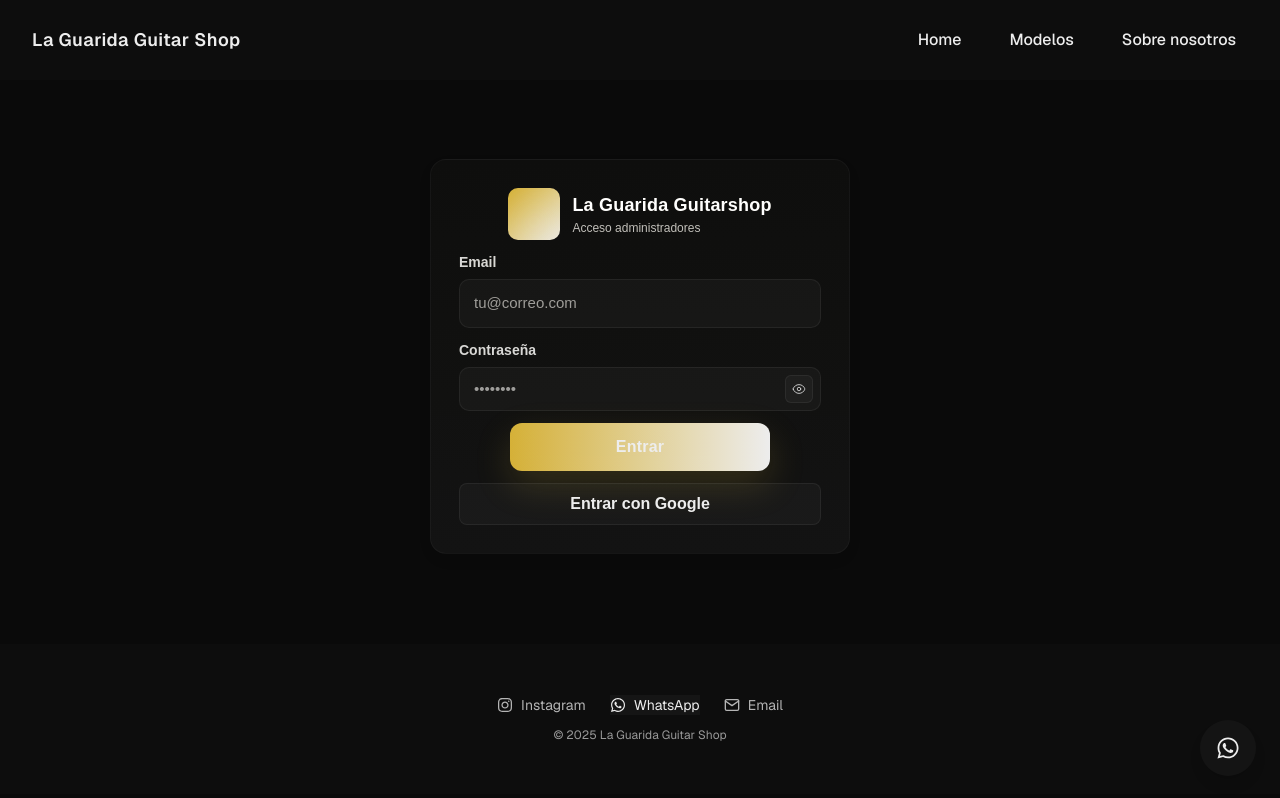
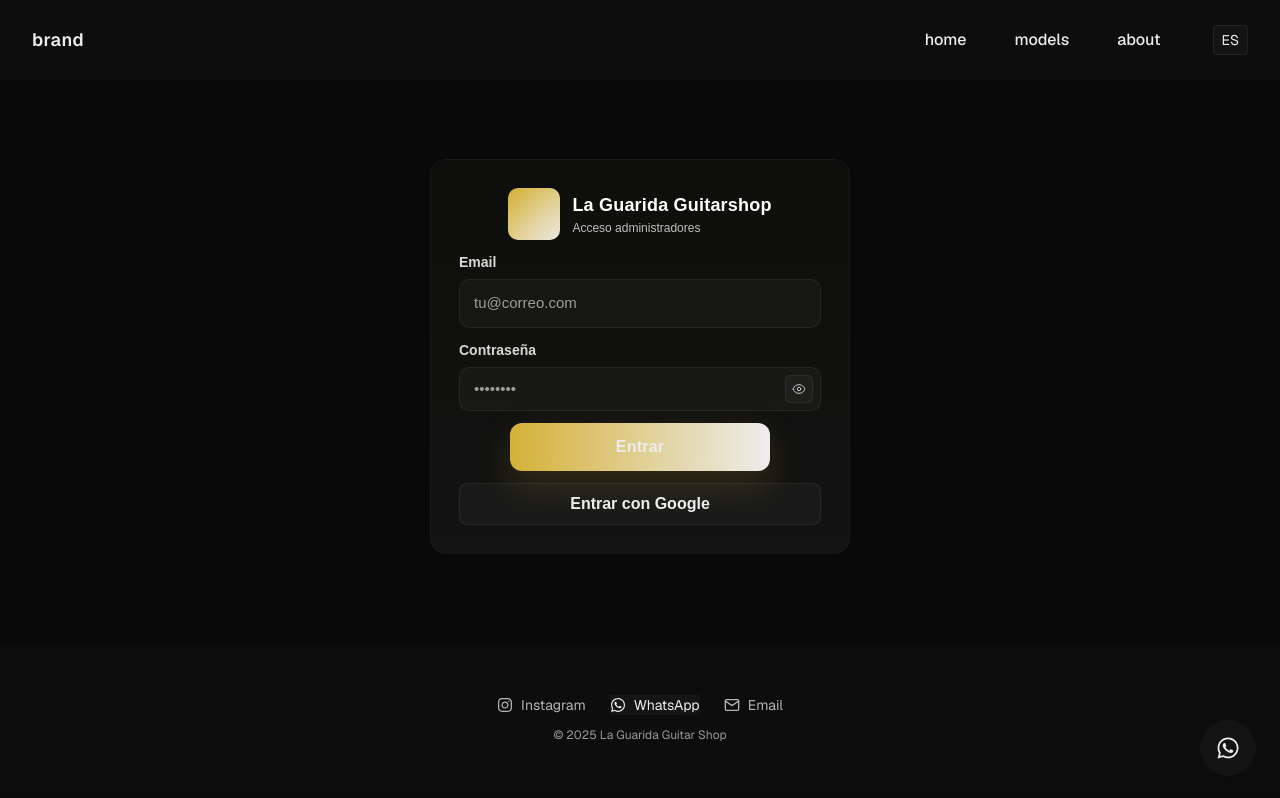
Before and after one commit to agusttin-ader/laguaridaguitarshop, a Next.js app: page /admin/login in a window 1280 px wide. Built offline with nearby package versions, Linux system fonts and the light colour scheme; no server answers.

Commit message:
feat(i18n): add react-i18next toggle, provider and locale files

```diff
--- a/app/components/Header.jsx
+++ b/app/components/Header.jsx
@@ -3,9 +3,12 @@
 import { useState } from "react";
 import Link from "next/link";
 import { FiMenu, FiX } from 'react-icons/fi'
+import { useTranslation } from 'react-i18next'
+import LanguageToggle from './LanguageToggle'
 
 export default function Header() {
   const [open, setOpen] = useState(false);
+  const { t } = useTranslation();
 
   const navLinkClass =
     "px-3 py-2 text-sm md:text-base font-medium transition-colors duration-200 ease-out hover:text-[var(--gold-100)] focus-visible:outline-none focus-visible:ring-2 focus-visible:ring-[var(--gold-100)]/60";
@@ -18,20 +21,21 @@
           className="text-lg font-semibold tracking-wide hover:text-[var(--gold-100)] transition-colors duration-200"
           aria-label="Ir a inicio"
         >
-          La Guarida Guitar Shop
+          {t('brand')}
         </Link>
 
         {/* Desktop nav */}
         <nav className="hidden items-center gap-6 md:flex" aria-label="Principal">
           <Link href="/" className={navLinkClass}>
-            Home
+            {t('home')}
           </Link>
           <Link href="/modelos" className={navLinkClass}>
-            Modelos
+            {t('models')}
           </Link>
           <Link href="/contacto" className={navLinkClass}>
-            Sobre nosotros
+            {t('about')}
           </Link>
+          <LanguageToggle />
         </nav>
 
         {/* Mobile menu button */}
@@ -59,22 +63,25 @@
             className="py-2 transition-colors duration-200 ease-out hover:text-[var(--gold-100)] focus-visible:outline-none focus-visible:ring-2 focus-visible:ring-[var(--gold-100)]/60"
             onClick={() => setOpen(false)}
           >
-            Home
+            {t('home')}
           </Link>
           <Link
             href="/modelos"
             className="py-2 transition-colors duration-200 ease-out hover:text-[var(--gold-100)] focus-visible:outline-none focus-visible:ring-2 focus-visible:ring-[var(--gold-100)]/60"
             onClick={() => setOpen(false)}
           >
-            Modelos
+            {t('models')}
           </Link>
           <Link
             href="/contacto"
             className="py-2 transition-colors duration-200 ease-out hover:text-[var(--gold-100)] focus-visible:outline-none focus-visible:ring-2 focus-visible:ring-[var(--gold-100)]/60"
             onClick={() => setOpen(false)}
           >
-            Sobre nosotros
+            {t('about')}
           </Link>
+          <div className="px-4">
+            <LanguageToggle />
+          </div>
         </nav>
       </div>
     </header>
--- /dev/null
+++ b/app/components/I18nProvider.jsx
@@ -0,0 +1,57 @@
+"use client";
+
+import { useEffect, useState } from "react";
+import i18n from "i18next";
+import { initReactI18next } from "react-i18next";
+
+export default function I18nProvider({ children }) {
+  const [ready, setReady] = useState(false);
+
+  useEffect(() => {
+    if (!i18n.isInitialized) {
+      i18n.use(initReactI18next).init({
+        resources: {},
+        lng: typeof window !== "undefined" ? localStorage.getItem("lg_lang") || "es" : "es",
+        fallbackLng: "es",
+        interpolation: { escapeValue: false },
+      });
+    }
+
+    let mounted = true;
+
+    async function loadLang(lang) {
+      try {
+        const res = await fetch(`/locales/${lang}/translation.json`);
+        if (!res.ok) return;
+        const data = await res.json();
+        // add or overwrite bundle
+        i18n.addResourceBundle(lang, "translation", data, true, true);
+        await i18n.changeLanguage(lang);
+        if (mounted) setReady(true);
+      } catch (e) {
+        console.error("i18n load error", e);
+        if (mounted) setReady(true);
+      }
+    }
+
+    const initial = localStorage.getItem("lg_lang") || "es";
+    loadLang(initial);
+
+    const onStorage = (e) => {
+      if (e.key === "lg_lang" && e.newValue) {
+        loadLang(e.newValue);
+      }
+    };
+
+    window.addEventListener("storage", onStorage);
+
+    return () => {
+      mounted = false;
+      window.removeEventListener("storage", onStorage);
+    };
+  }, []);
+
+  if (!ready) return children;
+
+  return children;
+}
--- /dev/null
+++ b/app/components/LanguageToggle.jsx
@@ -0,0 +1,35 @@
+"use client";
+
+import { useState, useEffect } from "react";
+import i18n from "i18next";
+
+export default function LanguageToggle() {
+  const [lang, setLang] = useState(() => (typeof window !== 'undefined' ? localStorage.getItem('lg_lang') || 'es' : 'es'));
+
+  useEffect(() => {
+    const onChange = () => setLang(localStorage.getItem('lg_lang') || 'es');
+    window.addEventListener('storage', onChange);
+    return () => window.removeEventListener('storage', onChange);
+  }, []);
+
+  const toggle = async () => {
+    const next = lang === 'es' ? 'en' : 'es';
+    localStorage.setItem('lg_lang', next);
+    try {
+      await i18n.changeLanguage(next);
+    } catch (e) {
+      // i18n may not be initialized yet — still store preference
+    }
+    setLang(next);
+  };
+
+  return (
+    <button
+      onClick={toggle}
+      aria-label="Cambiar idioma"
+      className="ml-4 rounded px-2 py-1 text-sm border border-white/6 text-white/90 hover:bg-[var(--gold-100)] hover:text-black transition-colors"
+    >
+      {lang === 'es' ? 'ES' : 'EN'}
+    </button>
+  );
+}
--- a/app/layout.js
+++ b/app/layout.js
@@ -5,6 +5,7 @@
 import ToasterProvider from './components/ToasterProvider'
 import WhatsAppFloating from './components/WhatsAppFloating'
 import ImageOrientationNormalizer from './components/ImageOrientationNormalizer'
+import I18nProvider from './components/I18nProvider'
 
 const geistSans = Geist({
   variable: "--font-geist-sans",
@@ -81,12 +82,14 @@
       <body
         className={`${geistSans.variable} ${geistMono.variable} antialiased`}
       >
+        <I18nProvider>
           <Header />
           <ToasterProvider />
           <ImageOrientationNormalizer />
           {children}
           <Footer />
           <WhatsAppFloating />
+        </I18nProvider>
       </body>
     </html>
   );
--- /dev/null
+++ b/public/locales/en/translation.json
@@ -0,0 +1,8 @@
+{
+  "home": "Home",
+  "models": "Models",
+  "about": "About",
+  "brand": "La Guarida Guitar Shop",
+  "contact": "Contact",
+  "send_message": "Send us a message"
+}
--- /dev/null
+++ b/public/locales/es/translation.json
@@ -0,0 +1,8 @@
+{
+  "home": "Home",
+  "models": "Modelos",
+  "about": "Sobre nosotros",
+  "brand": "La Guarida Guitar Shop",
+  "contact": "Contacto",
+  "send_message": "Envíanos un mensaje"
+}
```
Lines whose indentation alone changed are shown as unchanged.
